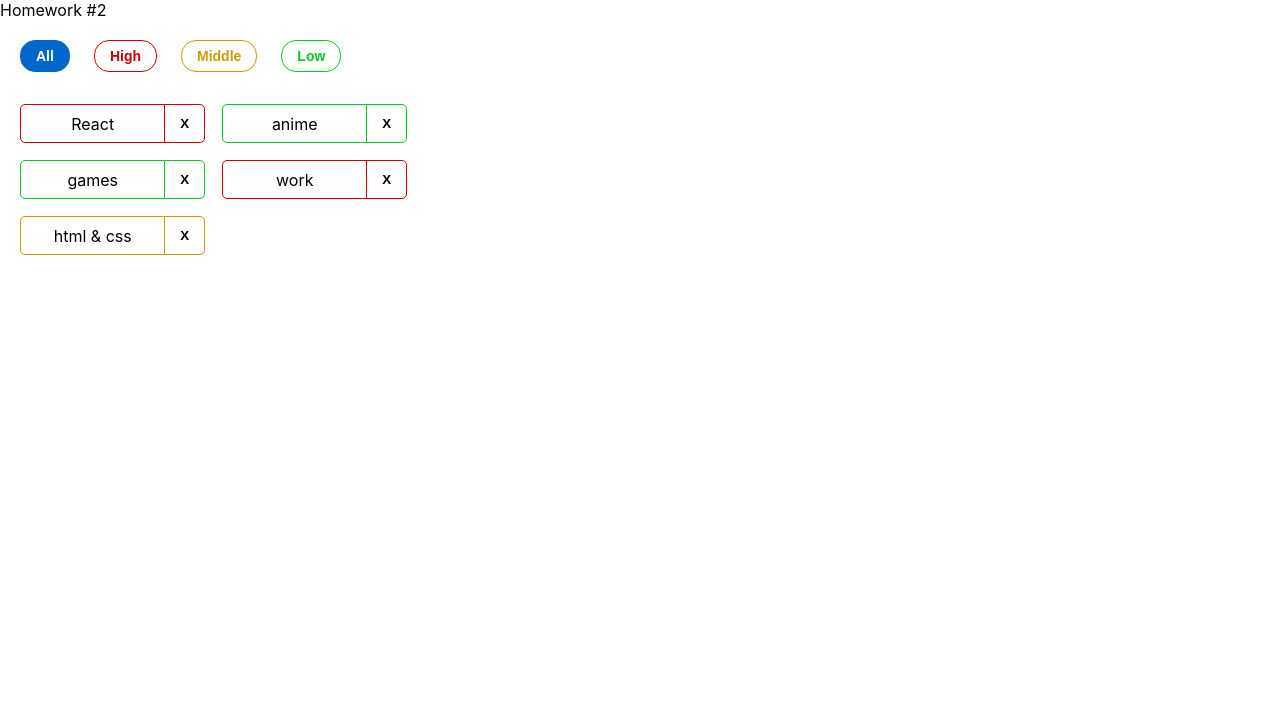
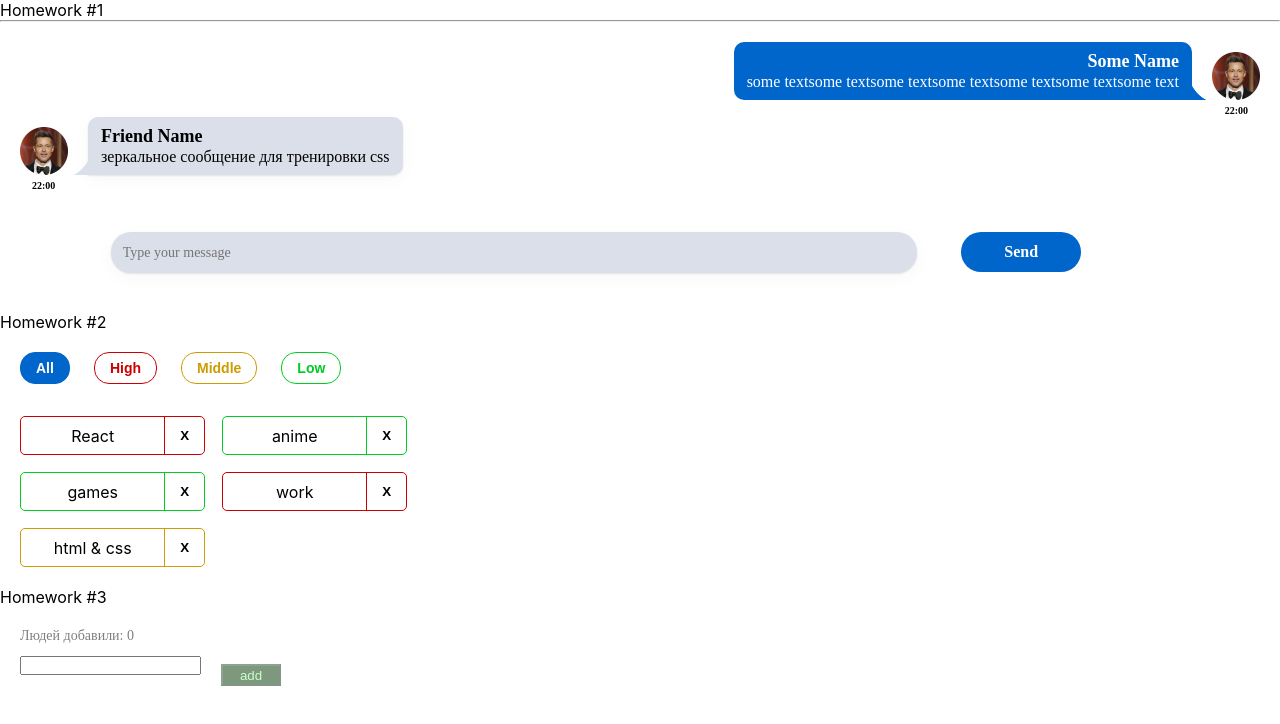
Before and after one commit to krouzi/auto-check, a React (Create React App) app: page / in a window 1280 px wide. Shown: the top 724 px of the page. Built offline with nearby package versions, Linux system fonts and the light colour scheme.

Commit message:
Deploy auto-check

```diff
--- a/src/s1-main/App.tsx
+++ b/src/s1-main/App.tsx
@@ -2,14 +2,15 @@
 import s from './App.module.css'
 import HW1 from '../s2-homeworks/hw01/HW1'
 import HW2 from "../s2-homeworks/hw02/HW2";
+import HW3 from "../s2-homeworks/hw03/HW3";
 
 function App() {
     return (
         <div className={s.App}>
-           {/* <HW1/>*/}
+            <HW1/>
             {/*раскомментировать по ходу выполнения*/}
             <HW2/>
-            {/*<HW3/>*/}
+            <HW3/>
             {/*<HW4/>*/}
 
             {/*при выполнении дз 5 и более - закомментировать здесь дз 1-4, так как они есть внутри дз 5*/}
--- a/src/s2-homeworks/hw03/Greeting.module.css
+++ b/src/s2-homeworks/hw03/Greeting.module.css
@@ -1,34 +1,67 @@
 .greetingForm {
+    display: flex;
+    flex-direction: column;
 }
 
 .inputAndButtonContainer {
+    display: flex;
+    gap: 10px;
 }
 
 .error {
+    color: red;
+    height: 21px;
+    margin-left: 10px;
 }
 
 .input {
+    margin: 10px;
+    background: #003300;
+    color: #99ff99;
 }
 
 .input:focus {
+    outline: none;
+    border: #99ff99 solid 2px;
 }
 
 .errorInput {
+    margin: 10px;
+    background: #99ff99;
+    color: #99ff99;
+    border: 2px solid red;
+    outline: none;
 }
 
 .button {
+    margin: 10px;
+    width: 60px;
+    background: #003300;
+    color: #99ff99;
+    outline: none;
 }
 
 .button:focus {
+    outline: #99ff99 solid 1px ;
 }
 
 .button:active {
+    background: #99ff99 ;
 }
 
 .button:disabled {
+    opacity: 0.5;
 }
 
 .text {
+    margin-bottom: 10px;
+
+    font-family: 'Montserrat';
+    font-style: normal;
+    font-weight: 400;
+    font-size: 14px;
+    line-height: 17px;
+    color: rgba(0, 0, 0, 0.5);
 }
 
 .greeting {
--- a/src/s2-homeworks/hw03/Greeting.tsx
+++ b/src/s2-homeworks/hw03/Greeting.tsx
@@ -2,14 +2,14 @@
 import s from './Greeting.module.css'
 
 type GreetingPropsType = {
-    name: any // need to fix any
-    setNameCallback: any // need to fix any
-    addUser: any // need to fix any
-    onBlur: any // need to fix any
-    onEnter: any // need to fix any
-    error: any // need to fix any
-    totalUsers: any // need to fix any
-    lastUserName?: any // need to fix any
+    name: string // need to fix any
+    setNameCallback: (e: ChangeEvent<HTMLInputElement>)=>void // need to fix any
+    addUser: ()=>void // need to fix any
+    onBlur: ()=>void // need to fix any
+    onEnter: (e: KeyboardEvent<HTMLInputElement>)=>void // need to fix any
+    error: string // need to fix any
+    totalUsers: number // need to fix any
+    lastUserName?: string // need to fix any
 }
 
 // презентационная компонента (для верстальщика)
@@ -25,7 +25,7 @@
         lastUserName,
     } // деструктуризация пропсов
 ) => {
-    const inputClass = s.errorInput // need to fix with (?:)
+    const inputClass = error ==='Empty input!' ? s.errorInput : '' // need to fix with (?:)
 
     return (
         <div id={'hw3-form'} className={s.greetingForm}>
--- a/src/s2-homeworks/hw03/GreetingContainer.tsx
+++ b/src/s2-homeworks/hw03/GreetingContainer.tsx
@@ -3,18 +3,28 @@
 import { UserType } from './HW3'
 
 type GreetingContainerPropsType = {
-    users: any // need to fix any
-    addUserCallback: any // need to fix any
+    users: Array<UserType> // need to fix any
+    addUserCallback: (name:string)=>void // need to fix any
 }
 
-export const pureAddUser = (name: any, setError: any, setName: any, addUserCallback: any) => {
+export const pureAddUser = (name: string, setError: (e:string)=>void, setName: (e:string)=>void, addUserCallback: (name:string)=>void) => {
+    if (name === '') {
+        setError('Empty input!')
+    } else {
+        addUserCallback(name.trim())
+        setName('')
+        setError('')
+    }
     // если имя пустое - показать ошибку, иначе - добавить юзера и очистить инпут
 }
 
-export const pureOnBlur = (name: any, setError: any) => { // если имя пустое - показать ошибку
+export const pureOnBlur = (name: string, setError: (e:string)=>void) => { // если имя пустое - показать ошибку
+    name === '' ? setError('Empty input!') : setError ('')
 }
 
-export const pureOnEnter = (e: any, addUser: any) => { // если нажата кнопка Enter - добавить
+export const pureOnEnter = (e: KeyboardEvent<HTMLInputElement>, addUser: ()=>void) => {
+    // если нажата кнопка Enter - добавить
+    e.key === 'Enter' && addUser()
 }
 
 // более простой и понятный для новичков
@@ -26,12 +36,11 @@
     addUserCallback,
 }) => {
     // деструктуризация пропсов
-    const [name, setName] = useState<any>('') // need to fix any
-    const [error, setError] = useState<any>('') // need to fix any
+    const [name, setName] = useState<string>('') // need to fix any
+    const [error, setError] = useState<string>('') // need to fix any
 
-    const setNameCallback = (e: any) => { // need to fix any
-        setName('some name') // need to fix
-
+    const setNameCallback = (e: ChangeEvent<HTMLInputElement>) => {
+        setName(e.currentTarget.value)
         error && setError('')
     }
     const addUser = () => {
@@ -46,8 +55,8 @@
         pureOnEnter(e, addUser)
     }
 
-    const totalUsers = 0 // need to fix
-    const lastUserName = 'some name' // need to fix
+    const totalUsers = users.length // need to fix
+    const lastUserName = users.length > 0 ? users[users.length -1].name : '' // need to fix
 
     return (
         <Greeting
--- a/src/s2-homeworks/hw03/HW3.tsx
+++ b/src/s2-homeworks/hw03/HW3.tsx
@@ -19,20 +19,23 @@
 
 // types
 export type UserType = {
-    _id: any // need to fix any
-    name: any // need to fix any
+    _id: string // need to fix any
+    name: string // need to fix any
 }
 
-export const pureAddUserCallback = (name: any, setUsers: any, users: any) => { // need to fix any
-    const user = { // need to fix
+export const pureAddUserCallback = (name: string, setUsers: (arr:Array<UserType>)=>void, users: Array<UserType>) => { // need to fix any
+    const user = {
+        _id:v1(),
+        name
+        // need to fix
     }
     setUsers([...users, user])
 }
 
 const HW3 = () => {
-    const [users, setUsers] = useState<any>([]) // need to fix any
+    const [users, setUsers] = useState<Array<UserType>>([]) // need to fix any
 
-    const addUserCallback = (name: any) => { // need to fix any
+    const addUserCallback = (name: string) => { // need to fix any
         pureAddUserCallback(name, setUsers, users)
     }
 
```
